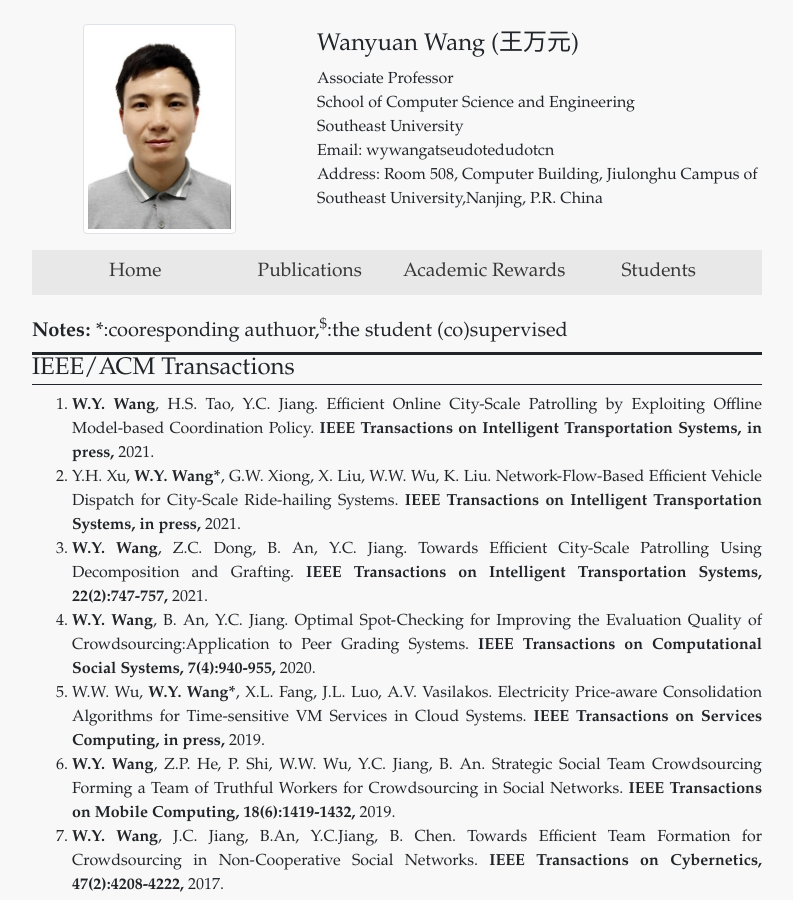
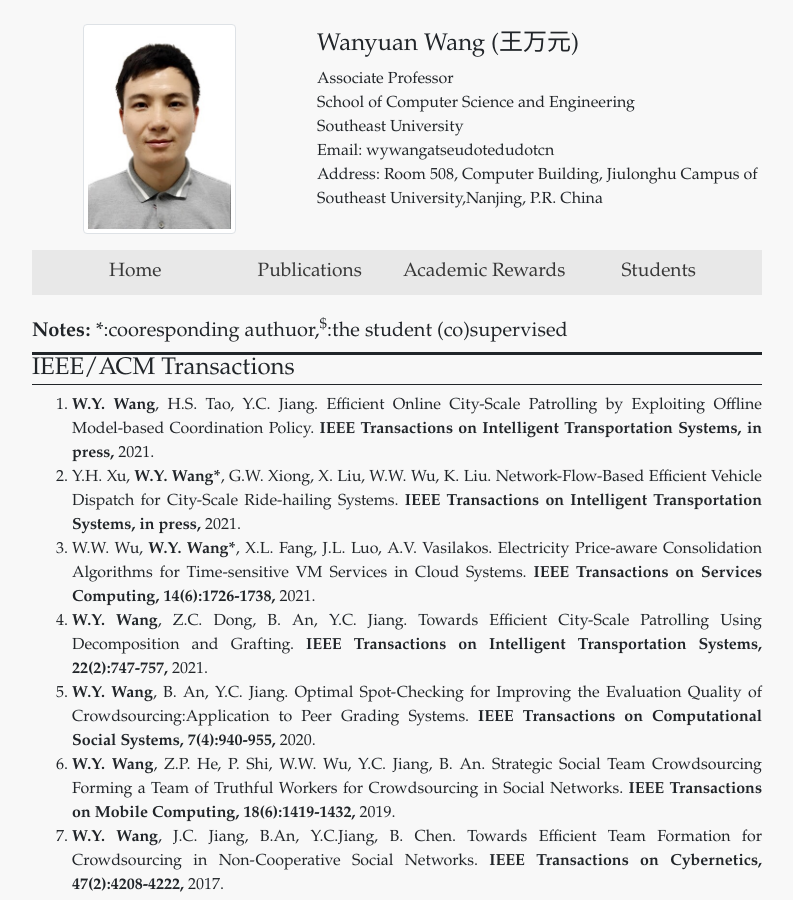
Before and after one commit to wanyuanwang/wanyuanwang.github.io, a Jekyll site: the page built from publications.html, in a window 1280 px wide and 900 px high. Shown: the whole window, without its empty margins (243-1036 px from the left). Built offline with Jekyll 4.4.1, drawn with Linux system fonts in a browser that asks for light colours; some of the changed lines change nothing that is shown.

Commit message:
Update ieee_acm_transactions_papers.yml

```diff
--- a/_data/ieee_acm_transactions_papers.yml
+++ b/_data/ieee_acm_transactions_papers.yml
@@ -1,3 +1,4 @@
+
 - authors: <b>W.Y. Wang</b>, H.S. Tao, Y.C. Jiang.
   title: Efficient Online City-Scale Patrolling by Exploiting Offline Model-based Coordination Policy.
   journal: IEEE Transactions on Intelligent Transportation Systems, in press,
@@ -6,6 +7,11 @@
 - authors: Y.H. Xu, <b>W.Y. Wang*</b>, G.W. Xiong, X. Liu, W.W. Wu, K. Liu.
   title: Network-Flow-Based Efficient Vehicle Dispatch for City-Scale Ride-hailing Systems.
   journal: IEEE Transactions on Intelligent Transportation Systems, in press,
+  date: 2021.
+
+- authors: W.W. Wu, <b>W.Y. Wang*</b>, X.L. Fang, J.L. Luo, A.V. Vasilakos.
+  title: Electricity Price-aware Consolidation  Algorithms for Time-sensitive VM Services in Cloud Systems.
+  journal: IEEE Transactions on Services Computing, 14(6):1726-1738,
   date: 2021.
 
 - authors: <b>W.Y. Wang</b>, Z.C. Dong, B. An, Y.C. Jiang.
@@ -17,11 +23,6 @@
   title: Optimal Spot-Checking for Improving the Evaluation Quality of Crowdsourcing:Application to Peer Grading Systems.
   journal: IEEE Transactions on Computational Social Systems, 7(4):940-955,
   date: 2020.
-
-- authors: W.W. Wu, <b>W.Y. Wang*</b>, X.L. Fang, J.L. Luo, A.V. Vasilakos.
-  title: Electricity Price-aware Consolidation  Algorithms for Time-sensitive VM Services in Cloud Systems.
-  journal: IEEE Transactions on Services Computing, in press,
-  date: 2019.
 
 - authors: <b>W.Y. Wang</b>, Z.P. He, P. Shi, W.W. Wu, Y.C. Jiang, B. An.
   title: Strategic Social Team Crowdsourcing Forming a Team of Truthful Workers for Crowdsourcing in Social Networks.
```
